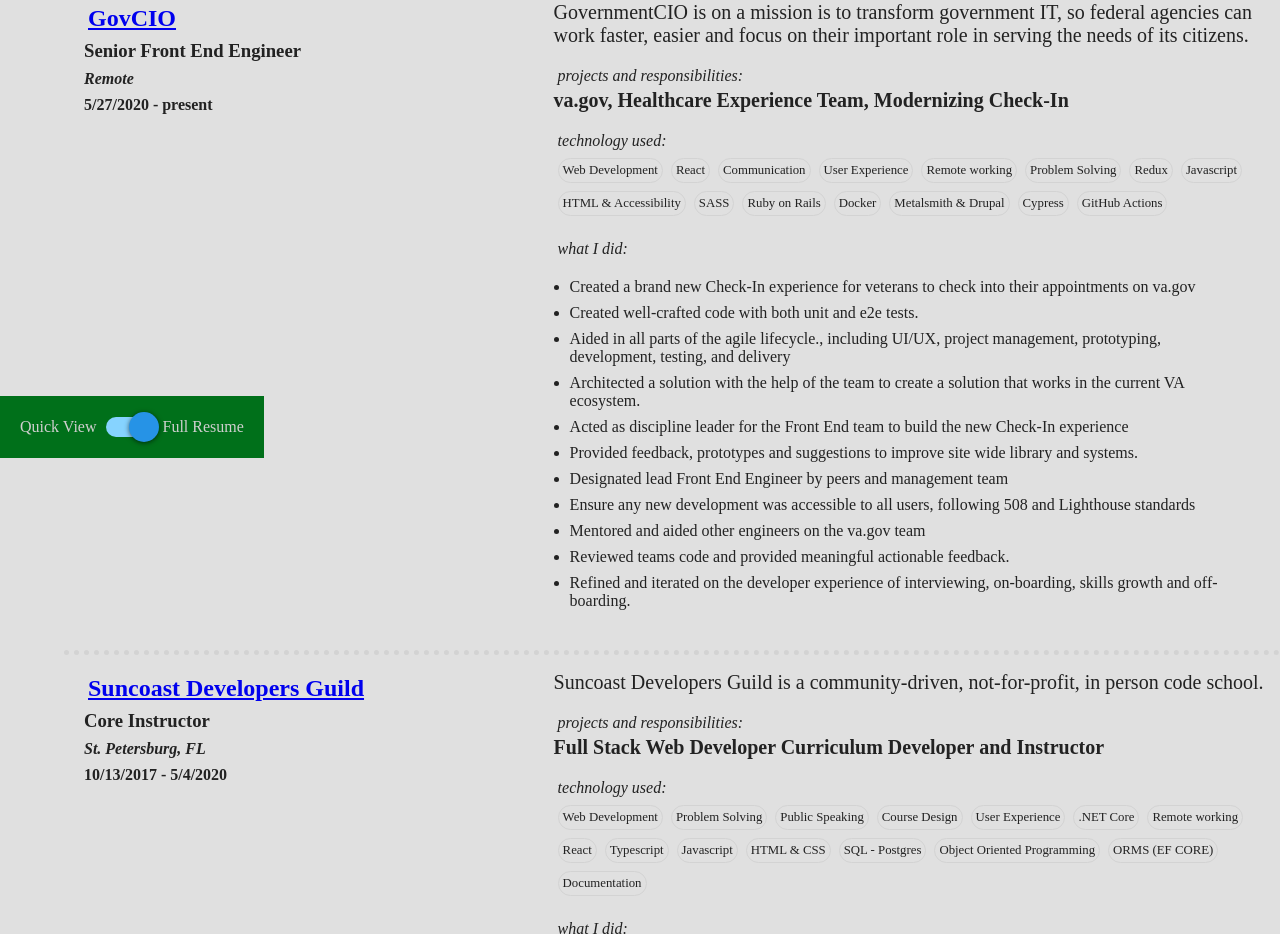
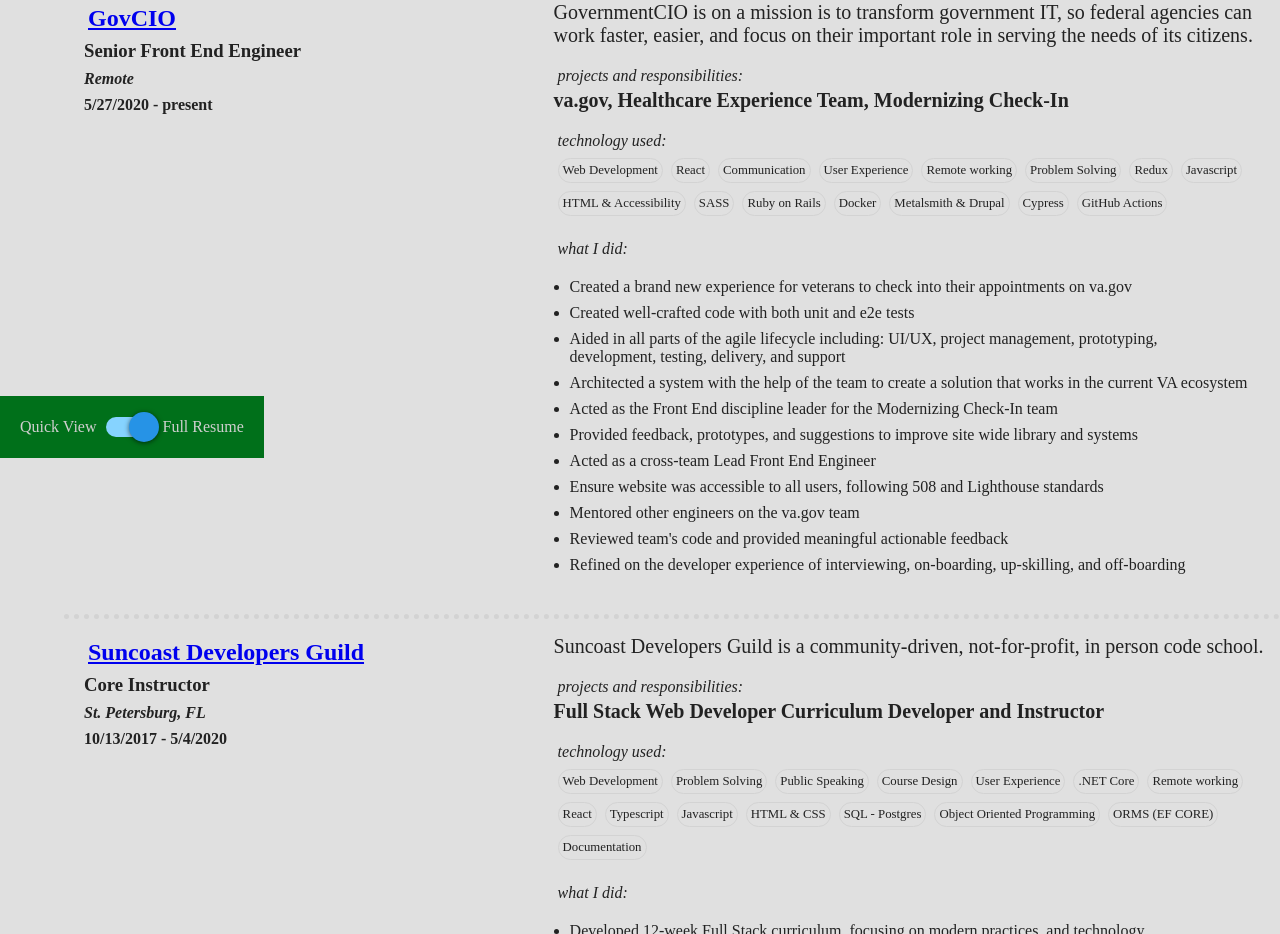
Before and after one commit to mdewey/my-resume, a Gatsby site: page / in a window 1280 px wide. Shown: the part 342-1276 px from the top of the page. Built offline with nearby package versions, Linux system fonts and the light colour scheme; Gatsby itself is replaced by a stand-in of ours.

Commit message:
(content) eyes are fun

```diff
--- a/src/components/AboutMe/About.jsx
+++ b/src/components/AboutMe/About.jsx
@@ -29,12 +29,12 @@ const About = () => {
                 <p>
                   Currently residing in the Appalachian Mountains, Mark is
                   always looking out for life's next chapter. Over the years,
-                  Mark has made a lasting impression everywhere he goes with the
+                  Mark leaves a lasting impression everywhere he goes with the
                   use of development and mentoring. Never backing from a
                   challenge, Mark aims to create software that actually solves
-                  problems. He believes with the right software, the correct
-                  insights, and a little panache any problem can be solved. When
-                  not behind a keyboard, Mark is enjoying the fresh mountain air.
+                  problems. He believes that with the right software, the correct
+                  insights, and a little panache, any problem can be solved. Mark
+                  can usually be found enjoying the fresh mountain air, when not behind a keyboard.
                 </p>
               </section>
             </>
--- a/src/components/Employment/data.json
+++ b/src/components/Employment/data.json
@@ -6,7 +6,7 @@
       "location": "Remote",
       "website": "https://govcio.com/",
       "startDate": "2020-05-27",
-      "summary": "GovernmentCIO is on a mission is to transform government IT, so federal agencies can work faster, easier and focus on their important role in serving the needs of its citizens.",
+      "summary": "GovernmentCIO is on a mission is to transform government IT, so federal agencies can work faster, easier, and focus on their important role in serving the needs of its citizens.",
       "projects": [
         {
           "name": "va.gov, Healthcare Experience Team, Modernizing Check-In",
@@ -28,17 +28,17 @@
             "GitHub Actions"
           ],
           "responsibilities": [
-            "Created a brand new Check-In experience for veterans to check into their appointments on va.gov",
-            "Created well-crafted code with both unit and e2e tests.",
-            "Aided in all parts of the agile lifecycle., including UI/UX, project management, prototyping, development, testing, and delivery",
-            "Architected a solution with the help of the team to create a solution that works in the current VA ecosystem. ",
-            "Acted as discipline leader for the Front End team to build the new Check-In experience",
-            "Provided feedback, prototypes and suggestions to improve site wide library and systems.",
-            "Designated lead Front End Engineer by peers and management team",
-            "Ensure any new development was accessible to all users, following 508 and Lighthouse standards",
-            "Mentored and aided other engineers on the va.gov team",
-            "Reviewed teams code and provided meaningful actionable feedback.",
-            "Refined and iterated on the developer experience of interviewing, on-boarding, skills growth and off-boarding."
+            "Created a brand new experience for veterans to check into their appointments on va.gov",
+            "Created well-crafted code with both unit and e2e tests",
+            "Aided in all parts of the agile lifecycle including: UI/UX, project management, prototyping, development, testing, delivery, and support",
+            "Architected a system with the help of the team to create a solution that works in the current VA ecosystem",
+            "Acted as the Front End discipline leader for the Modernizing Check-In team",
+            "Provided feedback, prototypes, and suggestions to improve site wide library and systems",
+            "Acted as a cross-team Lead Front End Engineer",
+            "Ensure website was accessible to all users, following 508 and Lighthouse standards",
+            "Mentored other engineers on the va.gov team",
+            "Reviewed team's code and provided meaningful actionable feedback",
+            "Refined on the developer experience of interviewing, on-boarding, up-skilling, and off-boarding"
           ]
         }
       ]
--- a/src/components/WhoAmI/Who.jsx
+++ b/src/components/WhoAmI/Who.jsx
@@ -8,7 +8,7 @@ const Who = () => {
     <div className="who-am-i">
       <h1>Mark Dewey</h1>
       {showAll && <h3>Developer - Instructor - Explorer</h3>}
-      <h3>Current Title: Senior Developer</h3>
+      <h3>Current Title: Senior Engineer</h3>
     </div>
   )
 }
```
